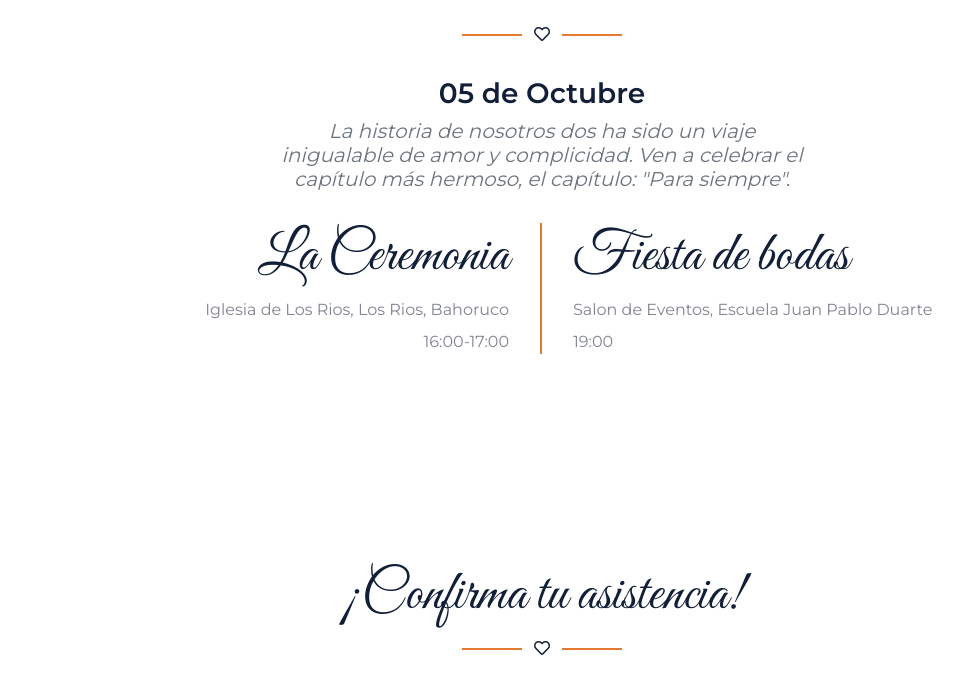
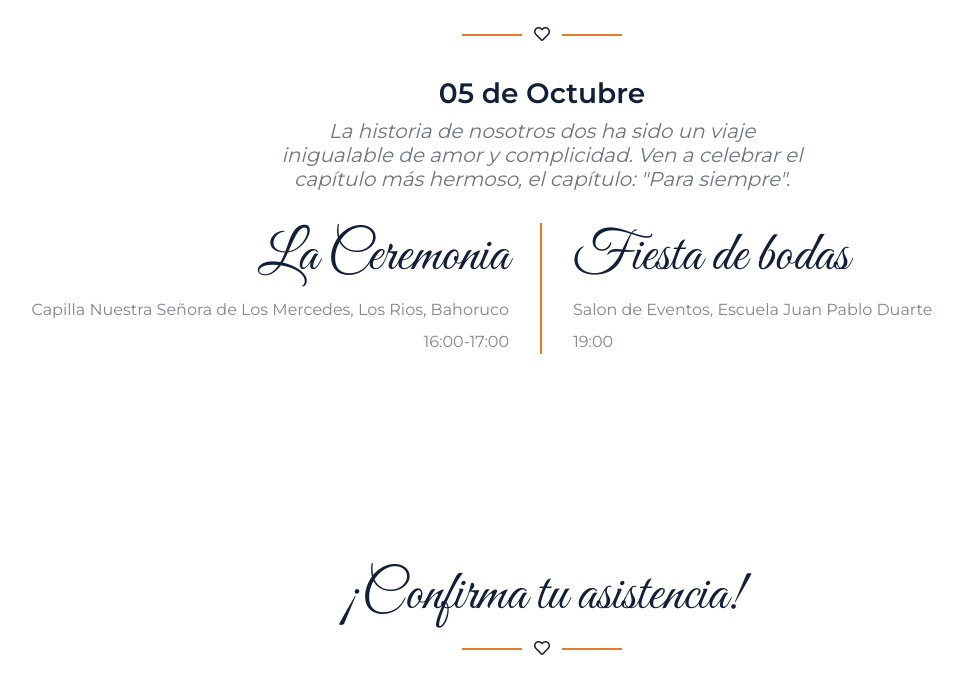
Before and after one commit to SilverGM14/Boda-Hennys-Antony, a plain HTML site: page index.html in a window 1280 px wide. Shown: the part 1079-1773 px from the top of the page, without its empty margins (98-1061 px from the left). Drawn offline with nearby package versions, Linux system fonts and the light colour scheme; files that its build step writes are made by us from their sources; grey boxes are pictures that could not be loaded; a script that the page names is missing.

Commit message:
Add files via upload

```diff
--- a/index.html
+++ b/index.html
@@ -163,7 +163,7 @@
                 <div class="col-md-6 border-right border-primary">
                     <div class="text-center text-md-right mr-md-3 mb-4 mb-md-0">
                         <h4 class="font-secondary display-4">La Ceremonia</h4>
-                        <p class="mb-2">Iglesia de Los Rios, Los Rios, Bahoruco</p>
+                        <p class="mb-2">Capilla Nuestra Señora de Los Mercedes, Los Rios, Bahoruco</p>
                         <p class="mb-0">16:00-17:00</p>
                     </div>
                 </div>
```
